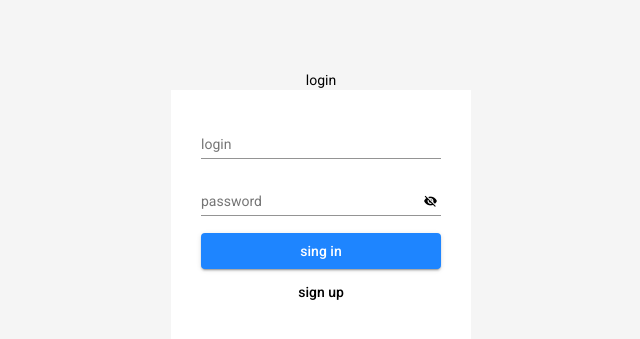
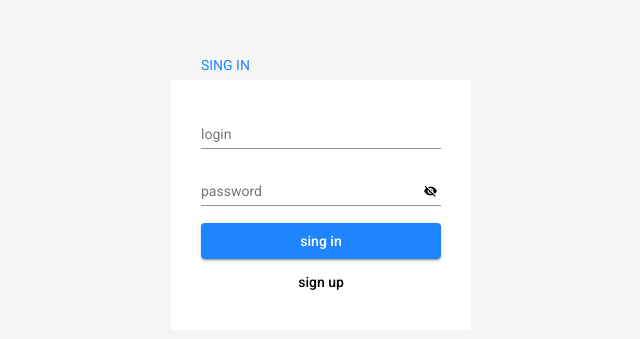
Before and after one commit to taktigrynerychat/TodoApp, an Angular app: page /auth/sign-in in a window 1280 px wide. Shown: the part 195-534 px from the top of the page, without its empty margins (319-959 px from the left). Built offline with nearby package versions, Linux system fonts and the light colour scheme.

Commit message:
auth template update

```diff
--- a/src/app/modules/auth/components/form-template/form-template.component.html
+++ b/src/app/modules/auth/components/form-template/form-template.component.html
@@ -1,6 +1,6 @@
 <div class="sign-in-form">
-  login
   <form [formGroup]="form" (ngSubmit)="formAction()">
+    <span class = 'sign-in-form__title'>{{type === 'sign-up' ? 'sign up' : 'sing in'}}</span>
     <mat-form-field *ngIf="type === 'sign-up'">
       <input formControlName="name" matInput placeholder="name">
     </mat-form-field>
--- a/src/app/modules/auth/components/form-template/form-template.component.less
+++ b/src/app/modules/auth/components/form-template/form-template.component.less
@@ -9,7 +9,16 @@
   height: 100%;
   background: @light;
 
+  &__title{
+    position: absolute;
+    top: -25px;
+    color: @primary;
+    text-transform: uppercase;
+    font-weight: 400;
+  }
+
   form{
+    position: relative;
     display: flex;
     flex-direction: column;
     padding: 30px;
```
